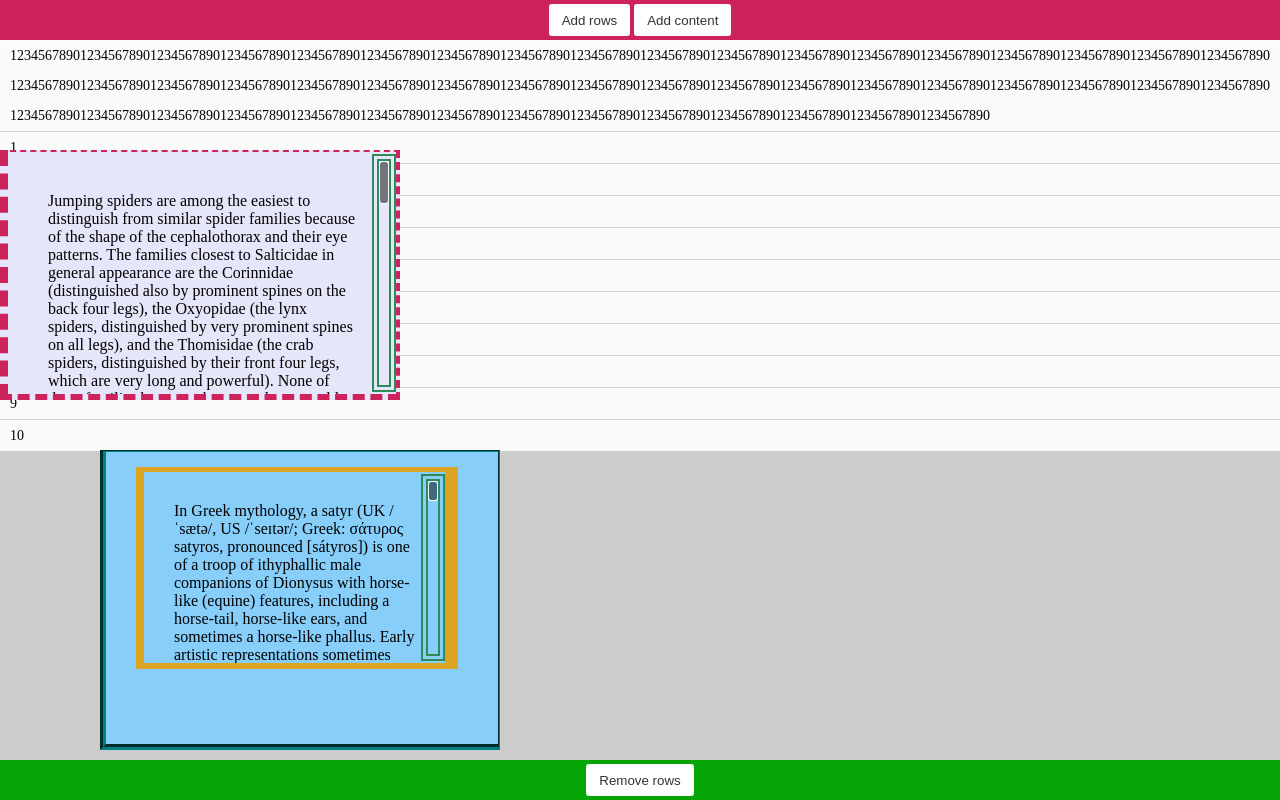
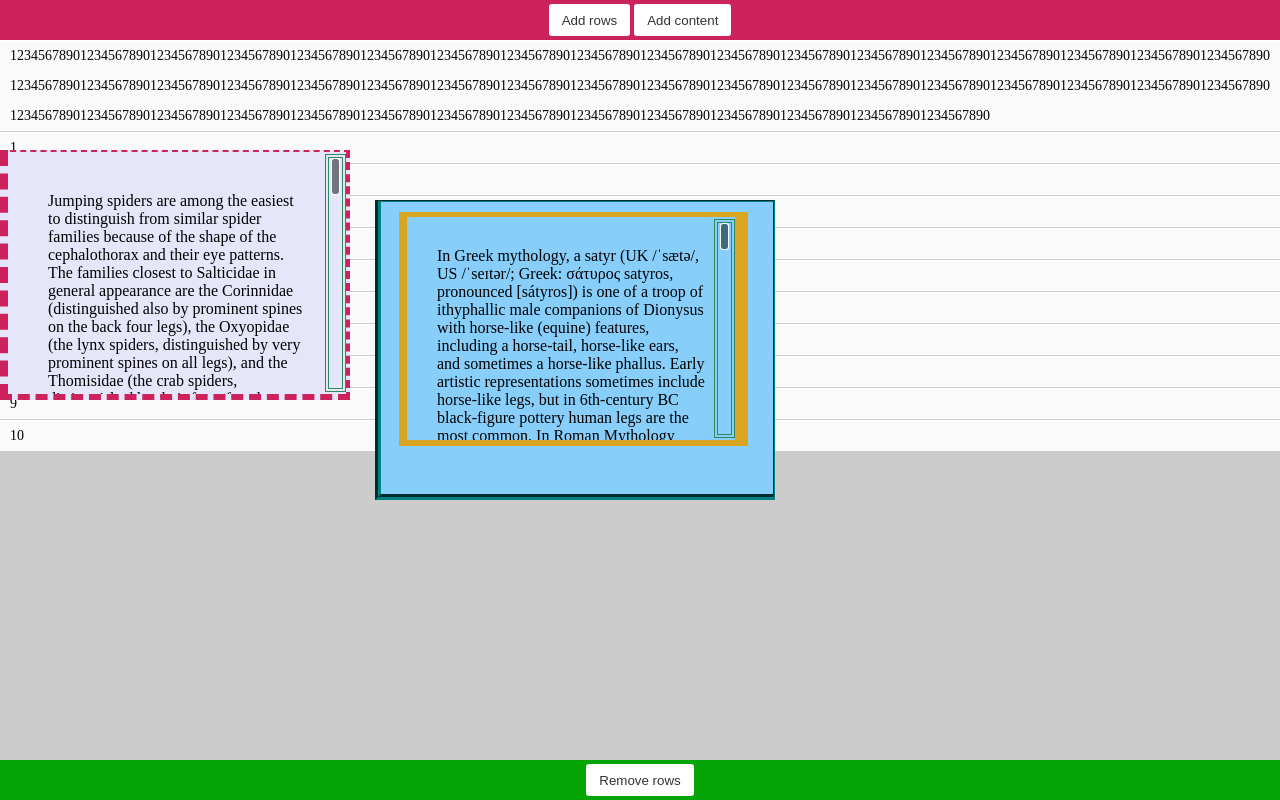
Before and after one commit to NickLargen/Styled-Scroll, a website: page demos/index.html in a window 1280 px wide. Drawn offline with Linux system fonts and the light colour scheme.

Commit message:
Add reference to thumb and track divs to the StyledScroll object
Added gzipped version to build process and file sizes are printed to
console.

Resolved improper scrollbar placement with custom dimensions when the
parent isn't positioned (offsetParent instead of parentNode).

```diff
--- a/demos/styles.css
+++ b/demos/styles.css
@@ -86,7 +86,7 @@ button:hover {
 
 #static-div {
     position: absolute;
-    width:400px;
+    width:350px;
     top: 150px;
     height:250px;
     left: 0px;
@@ -108,11 +108,11 @@ button:hover {
 #border-div {
     position: absolute;
     width: 400px;
-    top: 450px;
+    top: 200px;
     height: 300px;
-    left: 100px;
+    left: 375px;
     background: lightskyblue;
-    padding: 20px;
+    padding: 0 5px 0 8px;
     border-color: teal;
     border-style: groove;
     border-width: 2px 2px 6px 6px;
@@ -124,7 +124,7 @@ button:hover {
     border-width: 5px 13px 6px 8px;
     height: 80%;
     padding: 30px;
-    margin: -5px 20px 0 10px;
+    margin: 10px 20px 0 10px;
 }
 
 
@@ -139,10 +139,10 @@ button:hover {
     right: 0;
     bottom: 2px;
 
-    /*width: 21px; */
-    /*padding: 0px 2px;*/
+    width: 21px;
+    padding: 0px 2px;
     box-sizing: border-box;
-    border: 7px double seagreen;
+    border: 4px double seagreen;
 }
 
 .styled-scroll-thumb {
@@ -154,7 +154,7 @@ button:hover {
     cursor: pointer;
     top: 0px;
     bottom: 0px;
-	width: 10px;
+	width: 100%;
 }
 
 .styled-scroll-thumb:hover {
--- a/package.json
+++ b/package.json
@@ -21,8 +21,11 @@
   "devDependencies": {
     "browser-sync": "^2.7.13",
     "gulp": "^3.9.0",
+    "gulp-gzip": "^1.1.0",
     "gulp-jshint": "^1.11.2",
     "gulp-load-plugins": "^0.10.0",
+    "gulp-rename": "^1.2.2",
+    "gulp-size": "^1.2.3",
     "gulp-uglify": "^1.2.0",
     "jshint-stylish": "^2.0.1"
   }
--- a/src/styled-scroll.js
+++ b/src/styled-scroll.js
@@ -129,13 +129,15 @@
 
 			if (isUsingWidthHack) {
 				// Prevent user from scrolling the scrollbar into view
-				this.scrollElement.parentNode.style.overflow = 'hidden';
+				this.scrollElement.offsetParent.style.overflow = 'hidden';
 			} else if ('-ms-overflow-style' in this.scrollElement.style) {
 				this.scrollElement.style.msOverflowStyle = 'none';
 			}
 
 			// Create a new scrollbar and update it whenever the viewport or the content changes
-			this.initScrollbarElements();
+			this.createTrack();
+			this.scrollElement.parentNode.appendChild(this.track);
+			this.scrollbar = new Scrollbar(this, this.track);
 
 			var requestScrollbarUpdate = function () {
 				self.refresh();
@@ -152,20 +154,31 @@
 			addResizeTrigger(this.scrollElement, requestScrollbarUpdate);
 		},
 
-		initScrollbarElements: function () {
-			var track = createTrack();
+		createTrack: function () {
+			this.track = document.createElement('div');
+			this.thumb = document.createElement('div');
+
+			this.track.className = 'styled-scroll-track';
+			this.track.style.position = 'absolute';
+
+			this.thumb.className = 'styled-scroll-thumb';
+			this.thumb.style.position = 'relative';
+			// Thumb height calculations assume border-box
+			this.thumb.style.boxSizing = 'border-box';
+
+			// Prevent invisible track from stealing mouse events.
+			this.track.style.pointerEvents = 'none';
+			this.thumb.style.pointerEvents = 'auto';
 
 			if (supportsEventConstructor) {
 				var wheelTarget = this.scrollElement;
-				track.addEventListener('wheel', function (event) {
+				this.track.addEventListener('wheel', function (event) {
 					var clone = new WheelEvent(event.type, event);
 					wheelTarget.dispatchEvent(clone);
 				});
 			}
 
-			this.scrollElement.parentNode.appendChild(track);
-
-			this.scrollbar = new Scrollbar(this, track);
+			this.track.appendChild(this.thumb);
 		},
 
 		initEvents: function () {
@@ -271,27 +284,6 @@
 		},
 	};
 
-	function createTrack() {
-		var track = document.createElement('div'),
-			thumb = document.createElement('div');
-
-		track.className = 'styled-scroll-track';
-		track.style.position = 'absolute';
-
-		thumb.className = 'styled-scroll-thumb';
-		thumb.style.position = 'relative';
-		// Thumb height calculations assume border-box
-		thumb.style.boxSizing = 'border-box';
-
-		// Prevent invisible track from stealing mouse events.
-		track.style.pointerEvents = 'none';
-		thumb.style.pointerEvents = 'auto';
-
-		track.appendChild(thumb);
-
-		return track;
-	}
-
 	function Scrollbar(styledScroll, track) {
 		this.track = track;
 		this.thumb = this.track.children[0];
@@ -364,7 +356,7 @@
 
 				// Translate the scrollbar from the right of the parent div to the right of the scrolled div
 				var scrollCompStyle = getComputedStyle(this.scrollElement);
-				var parentCompStyle = getComputedStyle(this.scrollElement.parentNode);
+				var parentCompStyle = getComputedStyle(this.scrollElement.offsetParent);
 				var rightOffset = getStyleValue(scrollCompStyle.borderRightWidth) + getStyleValue(scrollCompStyle.marginRight) + getStyleValue(parentCompStyle.paddingRight);
 				var topOffset = getStyleValue(scrollCompStyle.borderTopWidth) + getStyleValue(scrollCompStyle.marginTop) + getStyleValue(parentCompStyle.paddingTop);
 				this.track.style[transformPrefixed] = 'translate(-' + rightOffset + 'px,' + topOffset + 'px)';
```
Also changed, not shown: gulpfile.js (+13 -3 lines), dist/styled-scroll.js (deleted), dist/styled-scroll.min.js (added), 1 other file.
